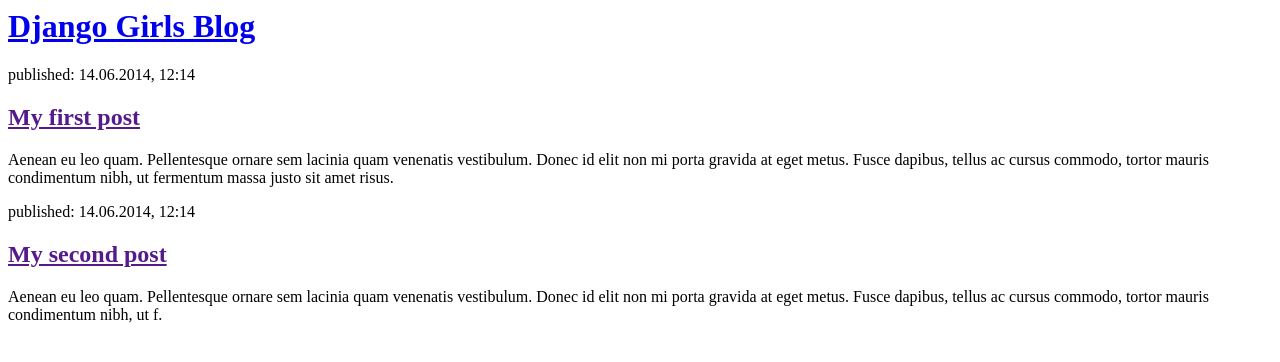
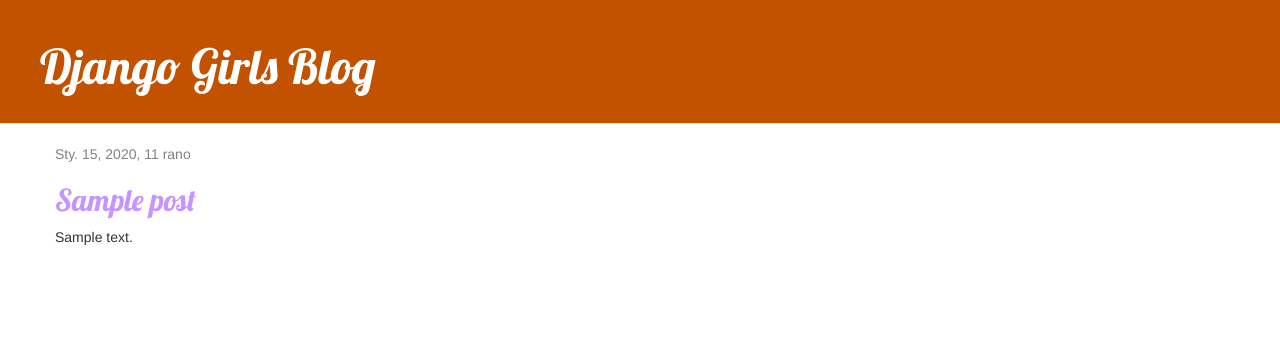
Before and after one commit to evelynn2727/my-first-blog, a Django app: template blog/templates/blog/post_list.html in a window 1280 px wide. Shown: the top 362 px of the page. Run offline with Django 3.2, Linux system fonts and the light colour scheme; the template is opened without the code that fills it: values that come from a table or form of the project are taken from there, others are empty; tables that the repository leaves empty hold one stand-in row (values such as "Sample post"); some libraries are stand-ins or nearby versions.

Commit message:
added view and template for detailed blog post as well as CSS for the site

```diff
--- /dev/null
+++ b/blog/static/css/blog.css
@@ -0,0 +1,51 @@
+h1 a, h2 a{
+    color: #c694ff;
+    font-family: 'Lobster';
+}
+
+.page-header {
+    background-color: #C25100;
+    margin-top: 0;
+    padding: 20px 20px 20px 40px;
+}
+
+.page-header h1, .page-header h1 a, .page-header h1 a:visited, .page-header h1 a:active {
+    color: #ffffff;
+    font-size: 36pt;
+    text-decoration: none;
+}
+
+.content {
+    margin-left: 40px;
+}
+
+h1, h2, h3, h4 {
+    font-family: 'Lobster', cursive;
+}
+
+.date {
+    color: #828282;
+}
+
+.save {
+    float: right;
+}
+
+.post-form textarea, .post-form input {
+    width: 100%;
+}
+
+.top-menu, .top-menu:hover, .top-menu:visited {
+    color: #ffffff;
+    float: right;
+    font-size: 26pt;
+    margin-right: 20px;
+}
+
+.post {
+    margin-bottom: 70px;
+}
+
+.post h1 a, .post h1 a:visited {
+    color: #000000;
+}
--- /dev/null
+++ b/blog/templates/blog/base.html
@@ -0,0 +1,24 @@
+{% load static %}
+<html>
+    <head>
+        <title>Django Girls blog</title>
+        <link rel="stylesheet" href="//maxcdn.bootstrapcdn.com/bootstrap/3.2.0/css/bootstrap.min.css">
+        <link rel="stylesheet" href="//maxcdn.bootstrapcdn.com/bootstrap/3.2.0/css/bootstrap-theme.min.css">
+        <link href='//fonts.googleapis.com/css?family=Lobster&subset=latin,latin-ext' rel='stylesheet' type='text/css'>
+        <link rel="stylesheet" href="{% static 'css/blog.css' %}">
+    </head>
+    <body>
+        <div class="page-header">
+            <h1><a href="/">Django Girls Blog</a></h1>
+        </div>
+
+        <div class="content container">
+            <div class="row">
+                <div class="col-md-8">
+                    {% block content %}
+                    {% endblock %}
+                </div>
+            </div>
+        </div>
+    </body>
+</html>
--- a/blog/templates/blog/post_list.html
+++ b/blog/templates/blog/post_list.html
@@ -1,22 +1,13 @@
-<html>
-    <head>
-        <title>Django Girls blog</title>
-    </head>
-    <body>
-        <div>
-            <h1><a href="/">Django Girls Blog</a></h1>
+{% extends 'blog/base.html' %}
+
+{% block content %}
+    {% for post in posts %}
+        <div class="post">
+            <div class="date">
+                {{ post.published_date }}
+            </div>
+            <h2><a href="{% url 'post_detail' pk=post.pk %}">{{ post.title }}</a></h2>
+            <p>{{ post.text|linebreaksbr }}</p>
         </div>
-
-        <div>
-            <p>published: 14.06.2014, 12:14</p>
-            <h2><a href="">My first post</a></h2>
-            <p>Aenean eu leo quam. Pellentesque ornare sem lacinia quam venenatis vestibulum. Donec id elit non mi porta gravida at eget metus. Fusce dapibus, tellus ac cursus commodo, tortor mauris condimentum nibh, ut fermentum massa justo sit amet risus.</p>
-        </div>
-
-        <div>
-            <p>published: 14.06.2014, 12:14</p>
-            <h2><a href="">My second post</a></h2>
-            <p>Aenean eu leo quam. Pellentesque ornare sem lacinia quam venenatis vestibulum. Donec id elit non mi porta gravida at eget metus. Fusce dapibus, tellus ac cursus commodo, tortor mauris condimentum nibh, ut f.</p>
-        </div>
-    </body>
-</html>
+    {% endfor %}
+{% endblock %}
--- a/blog/urls.py
+++ b/blog/urls.py
@@ -3,4 +3,5 @@
 
 urlpatterns=[
     path('', views.post_list, name='post_list'),
+    path('post/<int:pk>', views.post_detail, name='post_detail'),
 ]
```
Also changed, not shown: blog/templates/blog/post_detail.html (added, +13 -0 lines), blog/views.py (+9 -1 lines).
